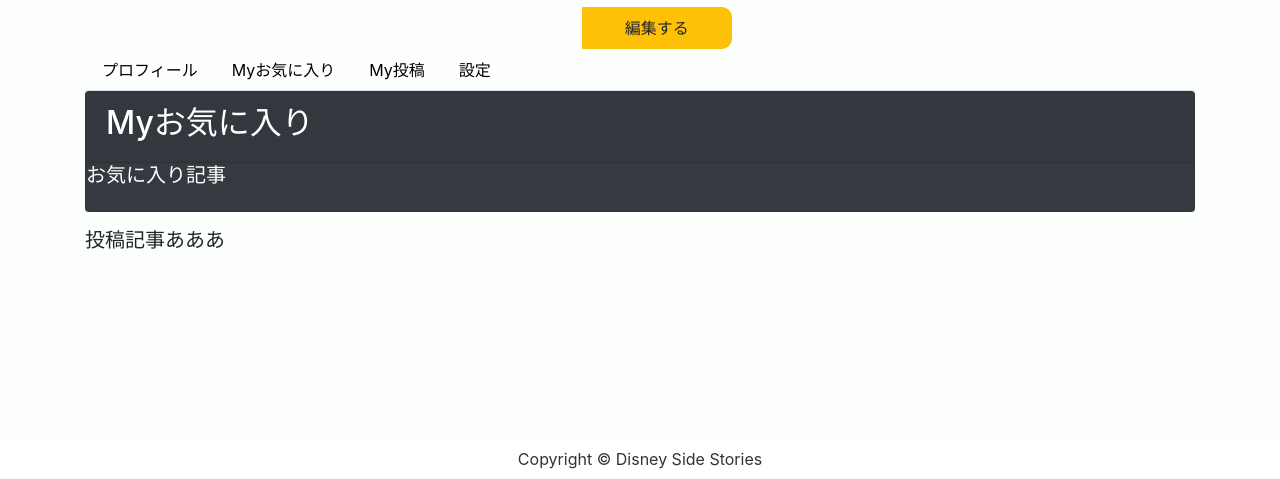
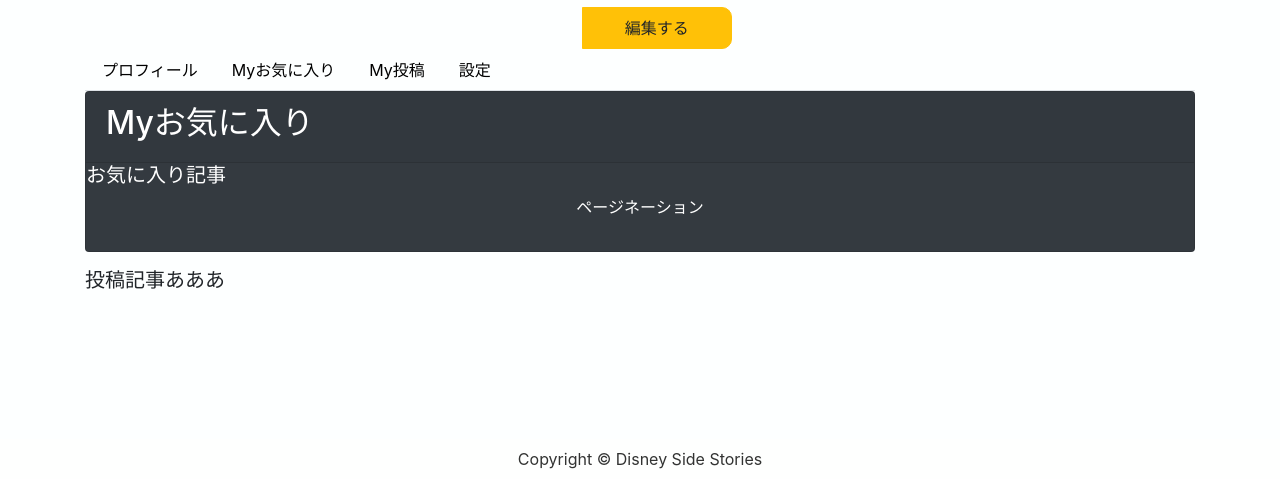
Before and after one commit to Minari766/disney_side_stories, a Django app: page /accounts/profile/ in a window 1280 px wide, after a click on "Myお気に入り". Shown: the part 321-800 px from the top of the page. Run offline with Django 3.2, Linux system fonts and the light colour scheme; the visitor is signed in with stand-in values (Sample User, id 1); data comes from the database, SQL or seed files in the repository; data that the repository does not hold is empty; some libraries are stand-ins or nearby versions.

Commit message:
20210406

```diff
--- a/accounts/templates/accounts/profile.html
+++ b/accounts/templates/accounts/profile.html
@@ -69,8 +69,10 @@
             {% endfor %}
 
 
+
             <!-- お気に入りページネーション -->
             <ul class="pagination justify-content-center">
+                <p>ページネーション</p>
                 {% if page_obj_like.has_previous %}
                 <li class="page-item">
                     <a class="page-link" href="?page={{ page_obj_like.previous_page_number }}">
@@ -79,6 +81,7 @@
                 </li>
                 {% endif %}
                 {% for num in page_obj_like.paginator.page_range %}
+                <p>ページライク</p>
                     {% if page_obj_like.number == num %}
                     <li class="page-item active">
                         <a class="page-link" href="#!">
```
